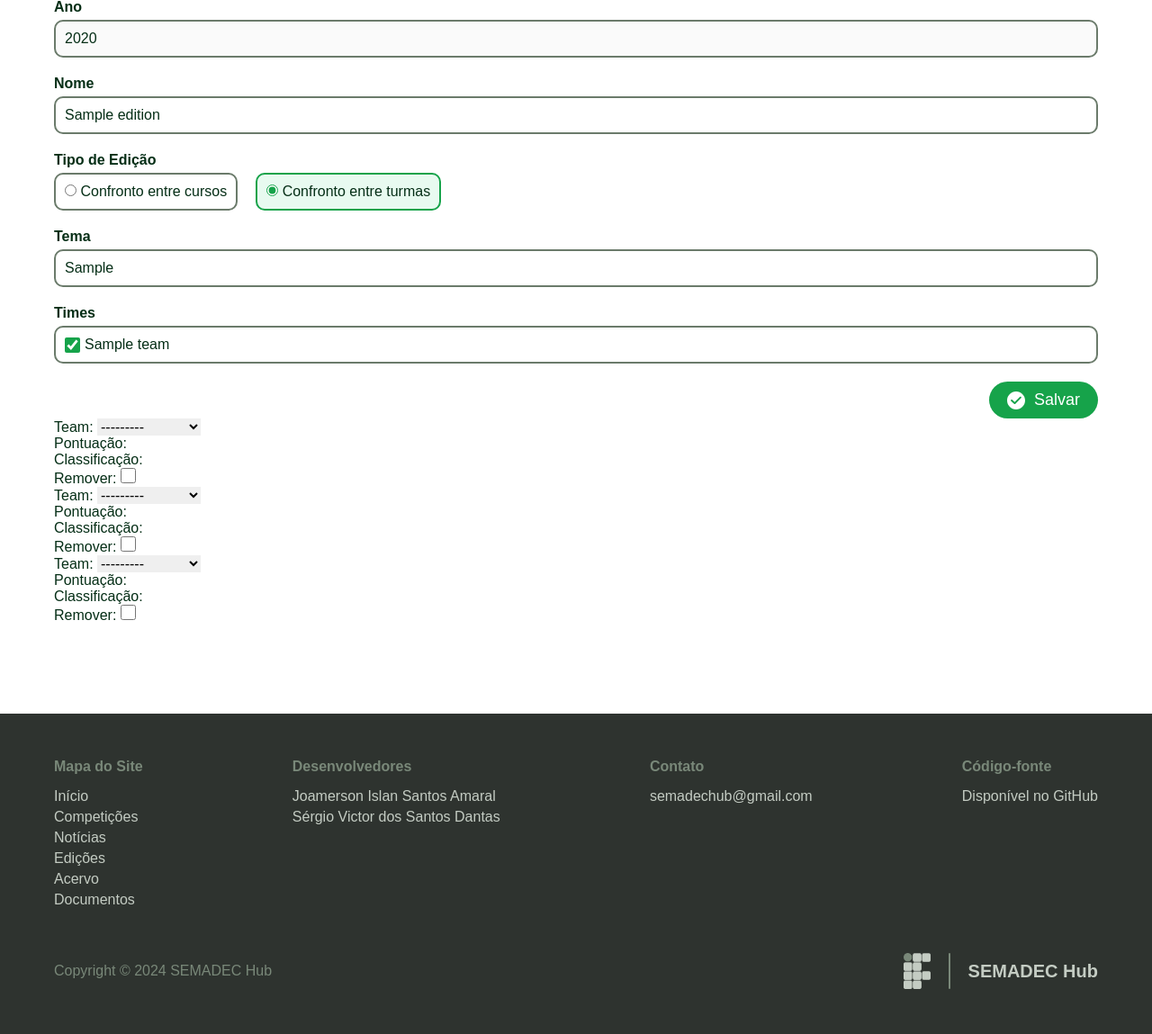
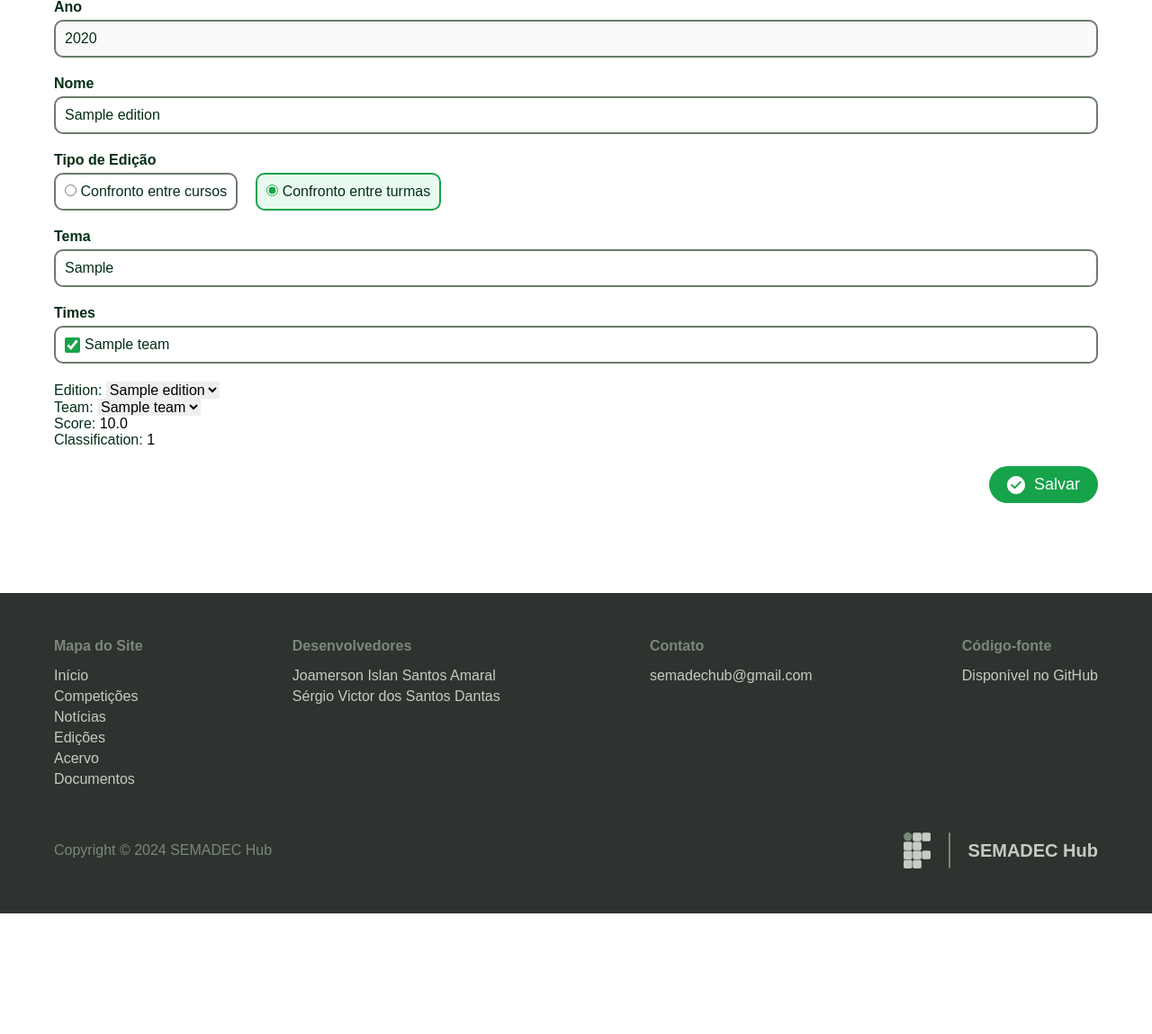
Before and after one commit to sergiodantasz/SEMADEC-Hub, a Django app: page /edicoes/editar/2020/ in a window 1280 px wide. Shown: the part 288-1437 px from the top of the page at 90% size. After the commit the page ends 1303 px from the top, so only its background shows below. Run offline with Django 5.2, Linux system fonts and the light colour scheme; a user stored in the database is signed in; tables that the repository leaves empty hold one stand-in row (values such as "Sample post"); grey boxes marked "Sample" are stand-in pictures; some web fonts are replaced.

Commit message:
feat: continue development of editions forms

```diff
--- a/editions/forms.py
+++ b/editions/forms.py
@@ -64,15 +64,10 @@
 class EditionTeamForm(forms.ModelForm):
     def __init__(self, *args, **kwargs) -> None:
         super().__init__(*args, **kwargs)
-        if instance := kwargs.get('instance', ''):
-            self.instance = instance
-            self.fields['edition'].queryset = self.instance.edition
-            self.fields['team'].queryset = self.instance.team
-            ...
 
     class Meta:
         model = EditionTeam
-        fields = ['edition', 'team', 'score', 'classification']
+        fields = ['score', 'classification']
 
     # edition = forms.ModelChoiceField()
     # team = forms.ModelChoiceField()
--- a/editions/templates/editions/pages/edition-edit.html
+++ b/editions/templates/editions/pages/edition-edit.html
@@ -6,11 +6,4 @@
 {% endblock additional_head %}
 {% block content %}
   {% include "editions/partials/_edition-form.html" %}
-  {{ form_teams.management_form }}
-  {% for ft in form_teams %}
-    <div class="inlineform">
-        <hr>
-        {{ ft }}
-    </div>
-  {% endfor %}
 {% endblock content %}
--- a/editions/templates/editions/partials/_edition-form.html
+++ b/editions/templates/editions/partials/_edition-form.html
@@ -1,6 +1,7 @@
 {% load static %}
 <form class="form" action="{{ form_action }}" method="post" enctype="multipart/form-data">
   {% csrf_token %}
+  {{ form_teams.management_form }}
   {% for field in form %}
     {% if field.name == 'teams' %}
       {{field.get_edition_team}}
@@ -25,5 +26,11 @@
       {% endif %}
     </div>
   {% endfor %}
+  {% for ft in form_teams %}
+    <div class="inlineform">
+        <hr>
+        {{ ft }}
+    </div>
+  {% endfor %}
   {% include "global/partials/_form-buttons.html" %}
 </form>
--- a/editions/views.py
+++ b/editions/views.py
@@ -1,7 +1,7 @@
 from django.contrib import messages
 from django.contrib.auth.decorators import login_required
 from django.core.exceptions import PermissionDenied
-from django.forms import inlineformset_factory
+from django.forms import inlineformset_factory, modelformset_factory
 from django.shortcuts import get_object_or_404, redirect, render
 from django.urls import reverse
 
@@ -57,10 +57,22 @@
         request.POST or None, request.FILES or None, instance=edition_obj
     )
     form.fields['year'].disabled = True
-    form_teams_factory = inlineformset_factory(
-        Edition, EditionTeam, form=EditionTeamForm
+    EditionTeamFormSet = modelformset_factory(
+        EditionTeam, fields=['edition', 'team', 'score', 'classification'], extra=0
     )
-    form_teams = form_teams_factory()
+    form_teams = EditionTeamFormSet(
+        request.POST or None,
+        request.FILES or None,
+    )
+
+    if request.POST:
+        if form.is_valid() and form_teams.is_valid():
+            edition = form.save()
+            # form_teams.instance = edition
+            form_teams.save()
+            messages.success(request, 'Edição editada com sucesso.')
+            return redirect(reverse('editions:editions'))
+        messages.error(request, 'Preencha os campos do formulário corretamente.')
     context = {
         'title': 'Editar edição',
         'edition': edition_obj,
@@ -70,14 +82,6 @@
             'editions:editions_edit', kwargs={'year': edition_obj.year}
         ),
     }
-    if request.POST:
-        if form.is_valid() and form_teams.is_valid():
-            edition = form.save()
-            form_teams.instance = edition
-            form_teams.save()
-            messages.success(request, 'Edição editada com sucesso.')
-            return redirect(reverse('editions:editions'))
-        messages.error(request, 'Preencha os campos do formulário corretamente.')
     return render(request, 'editions/pages/edition-edit.html', context)
 
 
```
